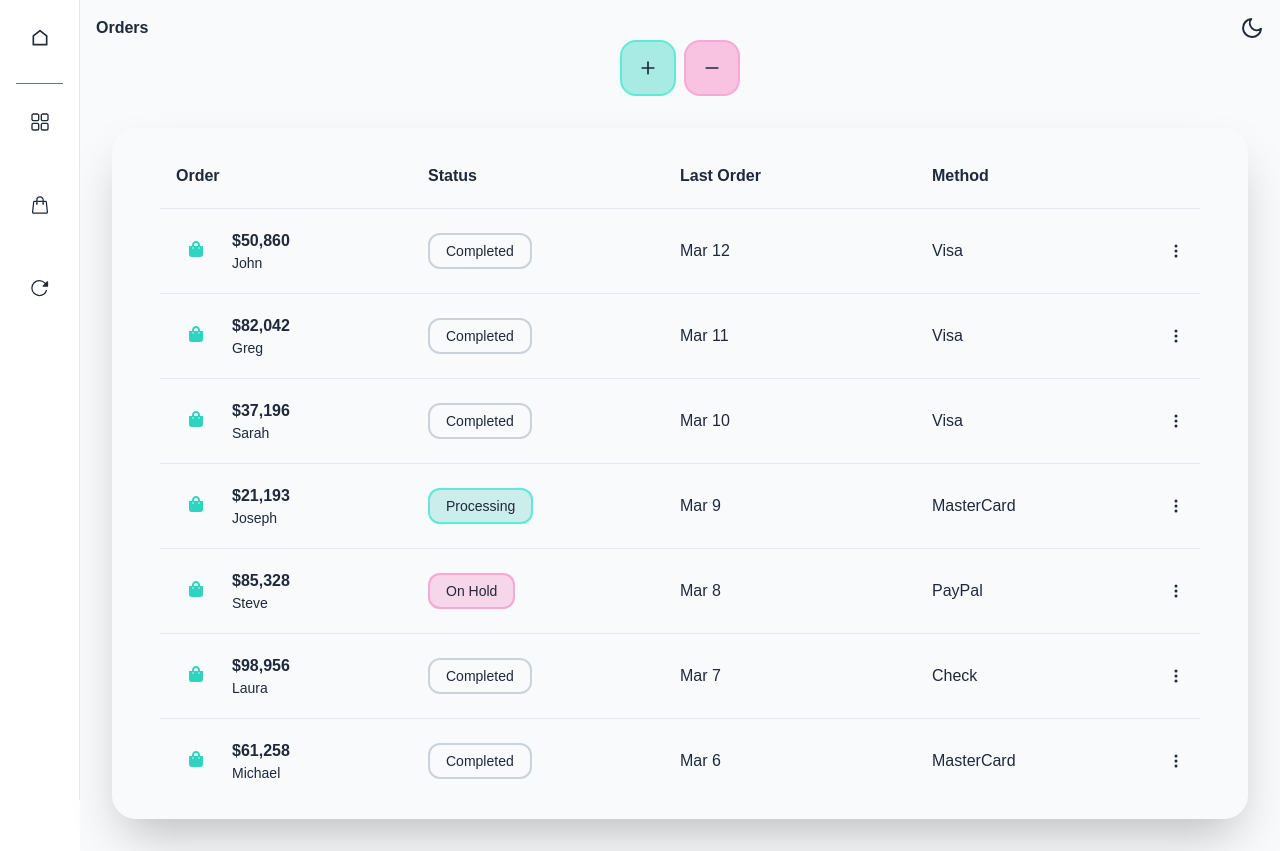
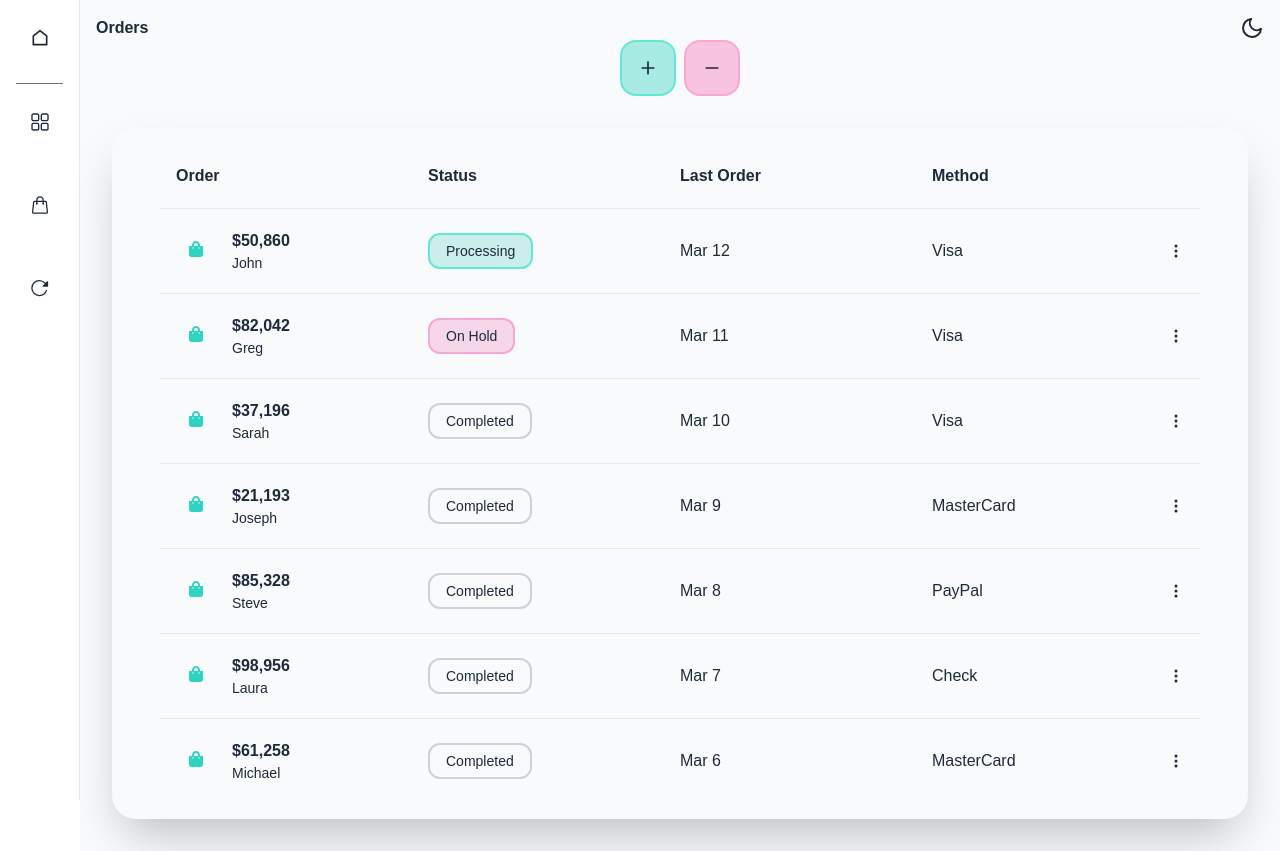
Before and after one commit to jasonmaidev/dashingly, a Next.js app: page /orders in a window 1280 px wide. Built offline with nearby package versions, Linux system fonts and the light colour scheme.

Commit message:
implement insertData functionality to dataset

```diff
--- a/data/data.js
+++ b/data/data.js
@@ -18,7 +18,7 @@ export const data = [
       last: 'Ashen',
     },
     total: randomNumber(),
-    status: 'Completed',
+    status: 'Processing',
     method: 'Visa',
     date: currentDateString(),
   },
@@ -29,7 +29,7 @@ export const data = [
       last: 'Omara',
     },
     total: randomNumber(),
-    status: 'Completed',
+    status: 'On Hold',
     method: 'Visa',
     date: currentDateString(),
   },
@@ -51,7 +51,7 @@ export const data = [
       last: 'Choo',
     },
     total: randomNumber(),
-    status: 'Processing',
+    status: 'Completed',
     method: 'MasterCard',
     date: currentDateString(),
   },
@@ -62,7 +62,7 @@ export const data = [
       last: 'Harding',
     },
     total: randomNumber(),
-    status: 'On Hold',
+    status: 'Completed',
     method: 'PayPal',
     date: currentDateString(),
   },
@@ -88,37 +88,4 @@ export const data = [
     method: 'MasterCard',
     date: currentDateString(),
   },
-  // {
-  //   id: 8,
-  //   name: {
-  //     first: 'James',
-  //     last: 'Thomas',
-  //   },
-  //   total: randomNumber(),
-  //   status: 'Completed',
-  //   method: 'MasterCard',
-  //   date: currentDateString(),
-  // },
-  // {
-  //   id: 9,
-  //   name: {
-  //     first: 'Tracy',
-  //     last: 'Goldman',
-  //   },
-  //   total: randomNumber(),
-  //   status: 'Completed',
-  //   method: 'MasterCard',
-  //   date: currentDateString(),
-  // },
-  // {
-  //   id: 10,
-  //   name: {
-  //     first: 'Sam',
-  //     last: 'Carter',
-  //   },
-  //   total: randomNumber(),
-  //   status: 'Completed',
-  //   method: 'MasterCard',
-  //   date: currentDateString(),
-  // },
 ];
--- a/package.json
+++ b/package.json
@@ -16,7 +16,8 @@
     "react": "18.2.0",
     "react-chartjs-2": "^5.2.0",
     "react-dom": "18.2.0",
-    "react-icons": "^4.7.1"
+    "react-icons": "^4.7.1",
+    "uuid": "^9.0.1"
   },
   "devDependencies": {
     "autoprefixer": "^10.4.13",
--- a/pages/_app.js
+++ b/pages/_app.js
@@ -4,6 +4,7 @@ import { Providers } from '@/components/providers';
 import { data } from "@/data/data";
 import { DataContext } from "@/context/dataContext";
 import { useState } from 'react';
+import { v4 as uuidv4 } from 'uuid';
 
 export default function App({ Component, pageProps }) {
   const [, forceUpdate] = useState();
@@ -12,11 +13,50 @@ export default function App({ Component, pageProps }) {
     forceUpdate(Math.random())
   };
 
+  const currentDateString = () => {
+    const date = new Date();
+    return date.toLocaleDateString('en-US', { month: 'short', day: 'numeric' });
+  };
+
+  const firstNames = ['Alice', 'Bob', 'Charlie', 'David', 'Eve', 'Frank', 'George', 'Harry', 'Isaac', 'Jenny'];
+
+  const randomFirstName = () => {
+    return firstNames[Math.floor(Math.random() * firstNames.length)];
+  };
+
+  const lastNames = ['Adamo', 'Benson', 'Kim', 'Ramirez', 'Evena', 'Frankins', 'Harrington', 'Harley', 'Chang', 'Jennings'];
+
+  const randomLastName = () => {
+    return lastNames[Math.floor(Math.random() * lastNames.length)];
+  };
+
+  const randomNumber = () => {
+    return 10000 + Math.floor(Math.random() * (100000 - 10000 + 1));
+  };
+
+  const handleAdd = () => {
+    let newData = {
+      id: uuidv4(),
+      name: {
+        first: randomFirstName(),
+        last: randomLastName,
+      },
+      total: randomNumber(),
+      status: 'Processing',
+      method: 'Visa',
+      date: currentDateString(),
+    }
+    data.unshift(newData);
+    console.log(newData);
+    console.log(data);
+    forceUpdate(Math.random())
+  };
+
   return (
     <Providers>
       <Sidebar>
         <DataContext.Provider value={data}>
-          <Component {...pageProps} handleRemove={handleRemove} />
+          <Component {...pageProps} handleRemove={handleRemove} handleAdd={handleAdd} />
         </DataContext.Provider>
       </Sidebar>
     </Providers>
--- a/pages/orders.jsx
+++ b/pages/orders.jsx
@@ -5,11 +5,12 @@ import Header from '@/components/Header.jsx';
 import { useDataContext } from '@/context/dataContext';
 import { useTheme } from 'next-themes'
 import { FiPlus, FiMinus } from "react-icons/fi";
+import { insertData } from '@/data/data';
 
-const orders = ({ handleRemove }) => {
+const orders = ({ handleRemove, handleAdd }) => {
   const { resolvedTheme } = useTheme();
   const data = useDataContext()
-  console.log(data)
+
   return (
     <div className={
       resolvedTheme === 'light' ?
@@ -21,7 +22,7 @@ const orders = ({ handleRemove }) => {
       {/* Buttons */}
       <div className='flex flex-row gap-2 justify-center'>
         <button
-          onClick={handleRemove}
+          onClick={handleAdd}
           className='bg-teal-400/40 hover:bg-teal-300 border-2 border-teal-300 p-4 rounded-2xl text-xl'>
           <FiPlus />
         </button>
```
Also changed, not shown: 1 other file (tests, documents, lock files or other folders).
